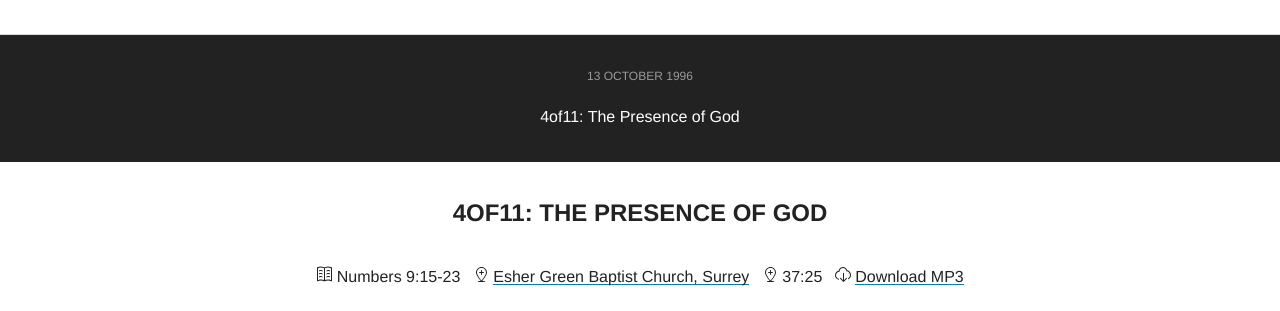
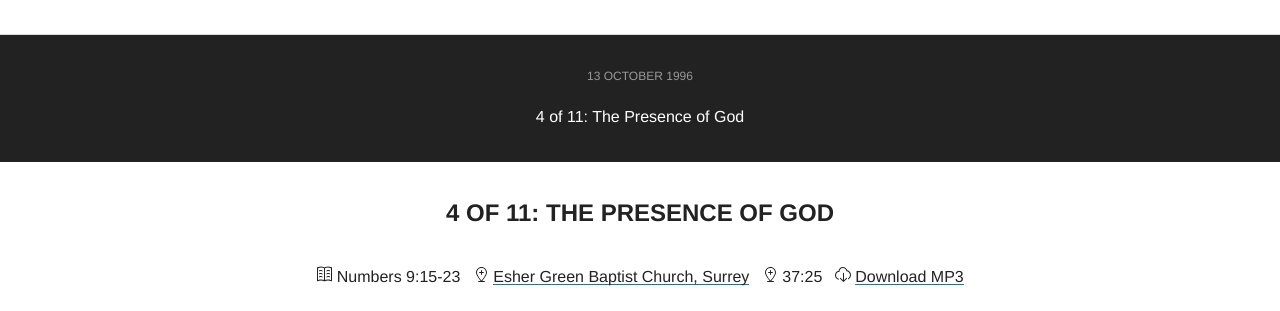
Before and after one commit to davidollerton/davidollerton.github.io, a Jekyll site: the page built from _posts/1996-10-13-4of11-the-presence-of-god.md, in a window 1280 px wide. Shown: the part 688-999 px from the top of the page. Built offline with Jekyll 4.4.1, drawn with Linux system fonts in a browser that asks for light colours; nearby versions of some CDN libraries; our own code applies the rules of GitHub Pages for plain Markdown files; comment, search, counter and statistics services are not loaded.

Commit message:
Update from Forestry.io mail@rdsaunders.co.uk updated _posts/1996-10-13-4of11-the-presence-of-god.md

```diff
--- a/_posts/1996-10-13-4of11-the-presence-of-god.md
+++ b/_posts/1996-10-13-4of11-the-presence-of-god.md
@@ -1,5 +1,5 @@
 ---
-title: '4of11: The Presence of God'
+title: '4 of 11: The Presence of God'
 series: The Presence of God
 scripture: Numbers 9:15-23
 church: esher
```
Also changed, not shown: other parts of _posts/1996-10-13-4of11-the-presence-of-god.md (+1 -1 lines).
